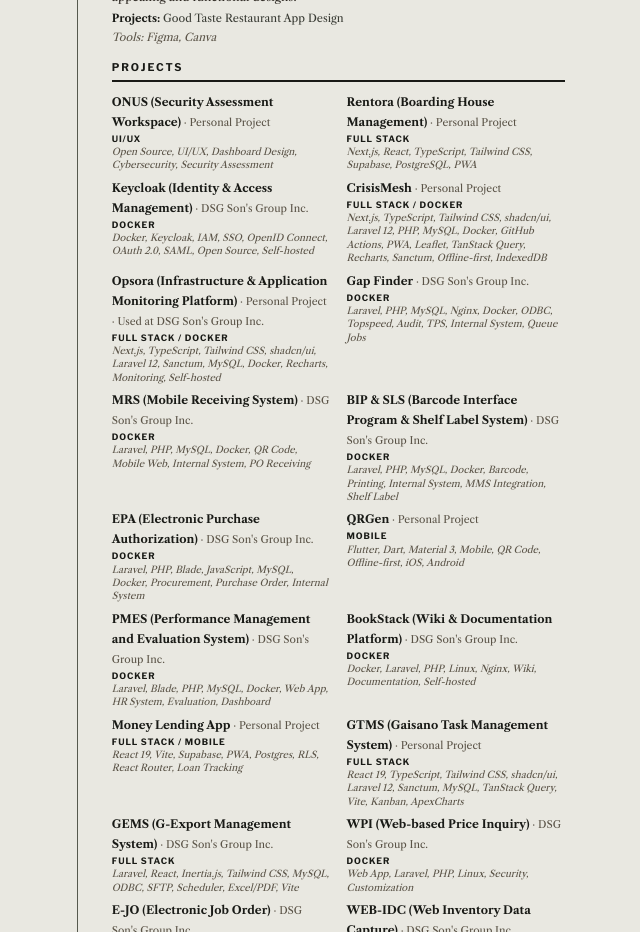
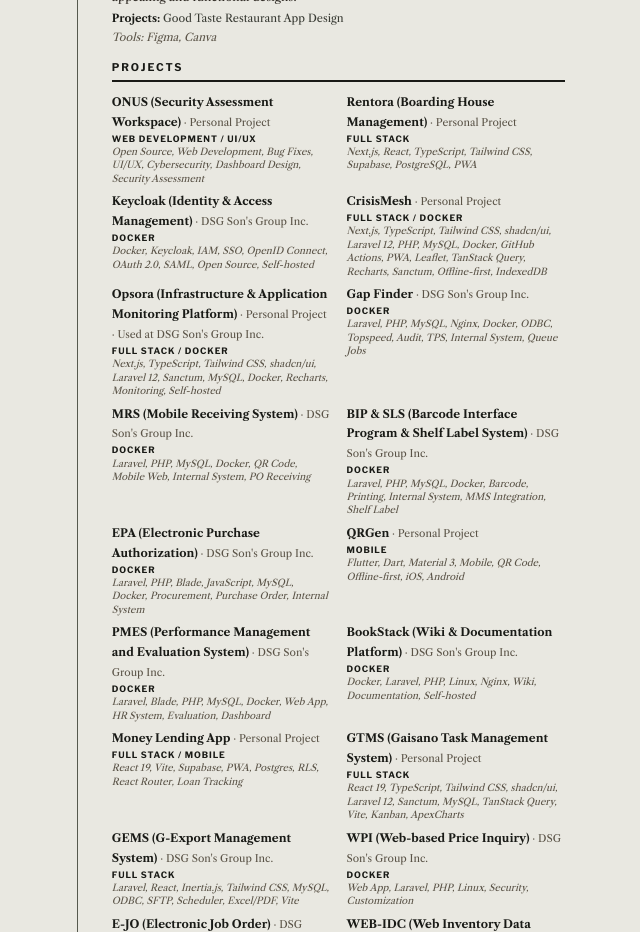
Before and after one commit to RenzSarucam/renzwebsite, a Next.js app: page /resume in a window 1280 px wide. Shown: the part 1780-2712 px from the top of the page, without its empty margins (430-1070 px from the left). Built offline with nearby package versions, Linux system fonts and the light colour scheme.

Commit message:
feat: update ONUS project description and tags for clarity and accuracy

```diff
--- a/app/_lib/portfolio-data.ts
+++ b/app/_lib/portfolio-data.ts
@@ -260,9 +260,9 @@ export const workExperiences: WorkExperience[] = [
 export const projects: Project[] = [
   {
     title: "ONUS (Security Assessment Workspace)",
-    desc: "A customized interface for ONUS, an open-source vulnerability assessment and penetration testing platform originally created by maverickaayush. My contribution focuses on modifying the design of the existing application, including a dark security workspace, cyan accents, sidebar navigation, and a clearer assessment form. The interface brings target URL entry, assessment options, and authorization confirmation into one organized workflow, with supporting text that explains the scope of local testing. The local setup shown runs HTTP security-header checks and identifies skipped modules in the scan timeline. This project highlights my work adapting an existing open-source interface while crediting the original platform and its underlying security functionality.",
-    tags: ["Open Source", "UI/UX", "Dashboard Design", "Cybersecurity", "Security Assessment"],
-    type: "UI/UX",
+    desc: "A customized version of ONUS, an open-source vulnerability assessment and penetration testing platform originally created by maverickaayush. My contributions include designing and coding a new interface, modifying the existing application code, and fixing issues encountered during customization. I implemented a dark security workspace with cyan accents, sidebar navigation, and a redesigned assessment form that brings target URL entry, assessment options, and authorization confirmation into one organized workflow. Supporting text explains the scope of local testing, where HTTP security-header checks run and skipped modules are identified in the scan timeline. This project combines hands-on web development, debugging, and UI/UX design, building on the original open-source platform while crediting its author and underlying security functionality.",
+    tags: ["Open Source", "Web Development", "Bug Fixes", "UI/UX", "Cybersecurity", "Dashboard Design", "Security Assessment"],
+    type: ["Web Development", "UI/UX"],
     status: "Customized",
     link: "https://github.com/maverickaayush/ONUS",
     place: "Personal Project",
```
